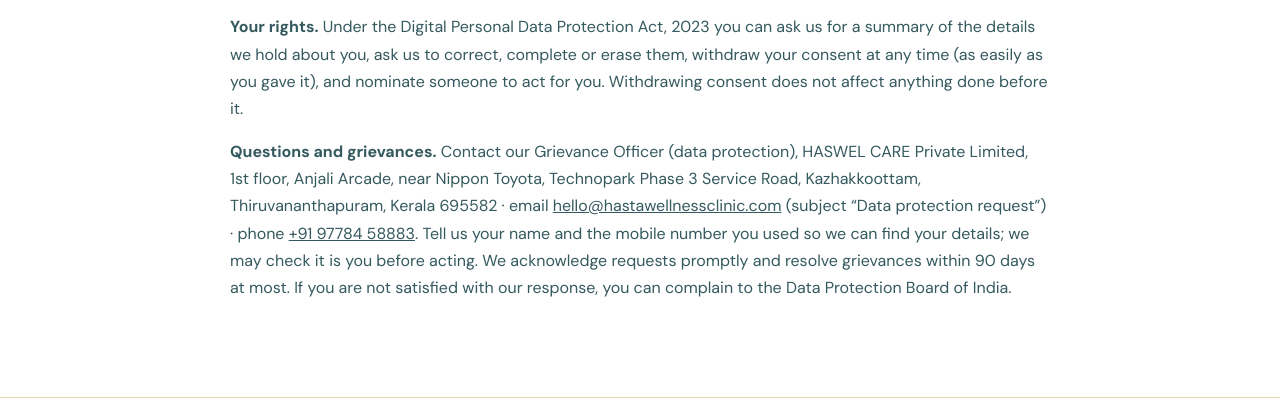
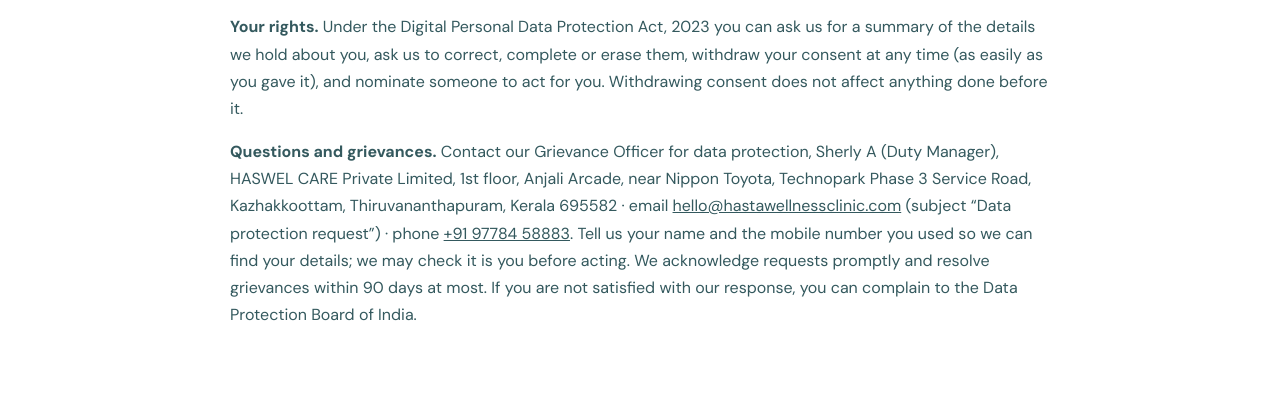
Before and after one commit to OMFYSDEMO/hastawellness, a plain HTML site: page public/privacy/index.html in a window 1280 px wide. Shown: the part 1125-1541 px from the top of the page. Drawn offline with Linux system fonts and the light colour scheme.

Commit message:
Privacy: name Sherly A as Grievance Officer for data protection
Co-Authored-By: Claude Opus 5.5 <noreply@anthropic.com>
Claude-Session: https://claude.ai/code/session_014ohbCkubhsW6nVHVE1j3ni

```diff
--- a/public/privacy/index.html
+++ b/public/privacy/index.html
@@ -22,7 +22,7 @@
 <p><strong>EMS Academy applications.</strong> If you apply for the EMS Trainer Programme, we store the details you enter and the documents you upload (photo ID, qualification and BLS certificates, photo) so we can check your eligibility, including with the issuers, and run the course. We ask you to mask your Aadhaar number. If you are not offered a seat, we delete your documents within 180 days; if you join, your training and certification records are kept as long as the certificate needs to be verifiable.</p>
 <p><strong>Cookies and analytics.</strong> The site sets one small first-party cookie that remembers, for 30 days, only where you found us (for example Instagram or Google). We do not use analytics, advertising or tracking cookies, and no analytics service profiles your visit. Our host, Cloudflare, may set a strictly necessary security cookie to protect the site from abuse. If we ever add analytics, we will update this notice first.</p>
 <p><strong>Your rights.</strong> Under the Digital Personal Data Protection Act, 2023 you can ask us for a summary of the details we hold about you, ask us to correct, complete or erase them, withdraw your consent at any time (as easily as you gave it), and nominate someone to act for you. Withdrawing consent does not affect anything done before it.</p>
-<p><strong>Questions and grievances.</strong> Contact our Grievance Officer (data protection), HASWEL CARE Private Limited, 1st floor, Anjali Arcade, near Nippon Toyota, Technopark Phase 3 Service Road, Kazhakkoottam, Thiruvananthapuram, Kerala 695582 · email <a href="mailto:hello@hastawellnessclinic.com?subject=Data%20protection%20request">hello@hastawellnessclinic.com</a> (subject “Data protection request”) · phone <a href="tel:+919778458883">+91 97784 58883</a>. Tell us your name and the mobile number you used so we can find your details; we may check it is you before acting. We acknowledge requests promptly and resolve grievances within 90 days at most. If you are not satisfied with our response, you can complain to the Data Protection Board of India.</p></div></main>
+<p><strong>Questions and grievances.</strong> Contact our Grievance Officer for data protection, Sherly A (Duty Manager), HASWEL CARE Private Limited, 1st floor, Anjali Arcade, near Nippon Toyota, Technopark Phase 3 Service Road, Kazhakkoottam, Thiruvananthapuram, Kerala 695582 · email <a href="mailto:hello@hastawellnessclinic.com?subject=Data%20protection%20request">hello@hastawellnessclinic.com</a> (subject “Data protection request”) · phone <a href="tel:+919778458883">+91 97784 58883</a>. Tell us your name and the mobile number you used so we can find your details; we may check it is you before acting. We acknowledge requests promptly and resolve grievances within 90 days at most. If you are not satisfied with our response, you can complain to the Data Protection Board of India.</p></div></main>
 <footer class="site"><div class="wrap"><div class="row">
 <div><a href="/"><img src="/img/hasta-wellness-logo.webp" alt="Hasta Wellness" width="170" height="61" loading="lazy"></a>
 <p>Dental · Skin · Hair | Kazhakkoottam, Trivandrum<br>Mon – Sat 10 am – 8:30 pm · Sun 10 am – 4 pm<br><a href="tel:+919778458883">+91 97784 58883</a><br><a href="mailto:hello@hastawellnessclinic.com">hello@hastawellnessclinic.com</a></p>
```
Also changed, not shown: public/index.html (+1 -1 lines).
